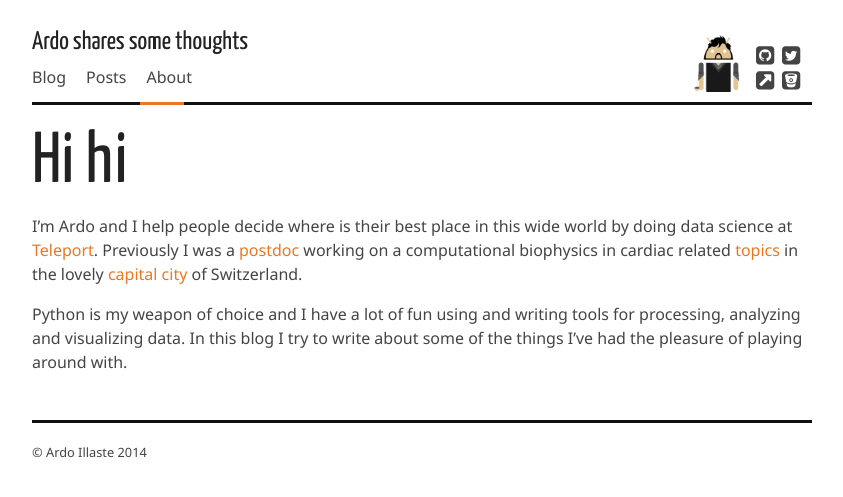
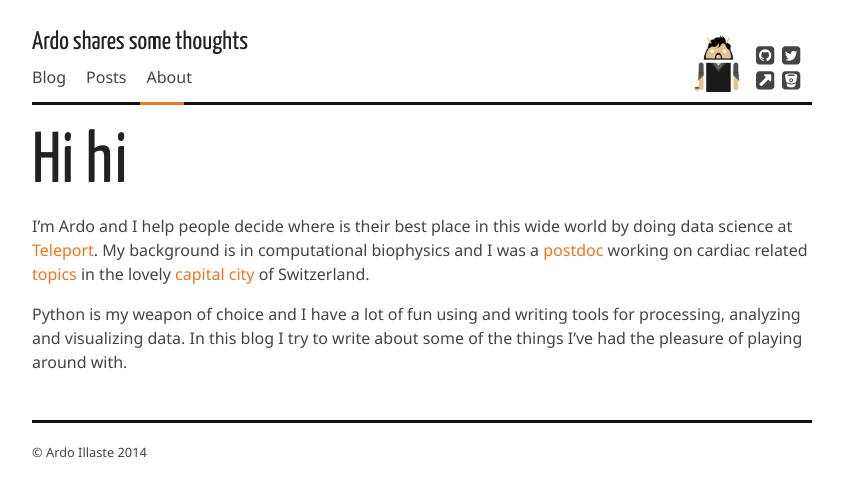
Before and after one commit to ardoi/ardoi.github.io, a Jekyll site: the page built from about/index.md, in a window 1280 px wide. Shown: the top 497 px of the page, without its empty margins (218-1061 px from the left). Built offline with Jekyll 4.4.1, drawn with Linux system fonts in a browser that asks for light colours; nearby versions of some CDN libraries; Markdown is read by kramdown in place of the engine named in the settings.

Commit message:
Update index.md

```diff
--- a/about/index.md
+++ b/about/index.md
@@ -4,7 +4,7 @@ nav: about
 title: Hi hi
 ---
 
-I'm Ardo and I help people decide where is their best place in this wide world by doing data science at [Teleport][4]. Previously I was a [postdoc][1] working on a computational biophysics in cardiac related  [topics][2] in the lovely [capital city][3] of Switzerland.
+I'm Ardo and I help people decide where is their best place in this wide world by doing data science at [Teleport][4]. My background is in computational biophysics and I was a [postdoc][1] working on cardiac related  [topics][2] in the lovely [capital city][3] of Switzerland.
 
 Python is my weapon of choice and I have a lot of fun using and writing tools for processing, analyzing and visualizing data. In this blog I try to write about some of the things I've had the pleasure of playing around with.
 
```
